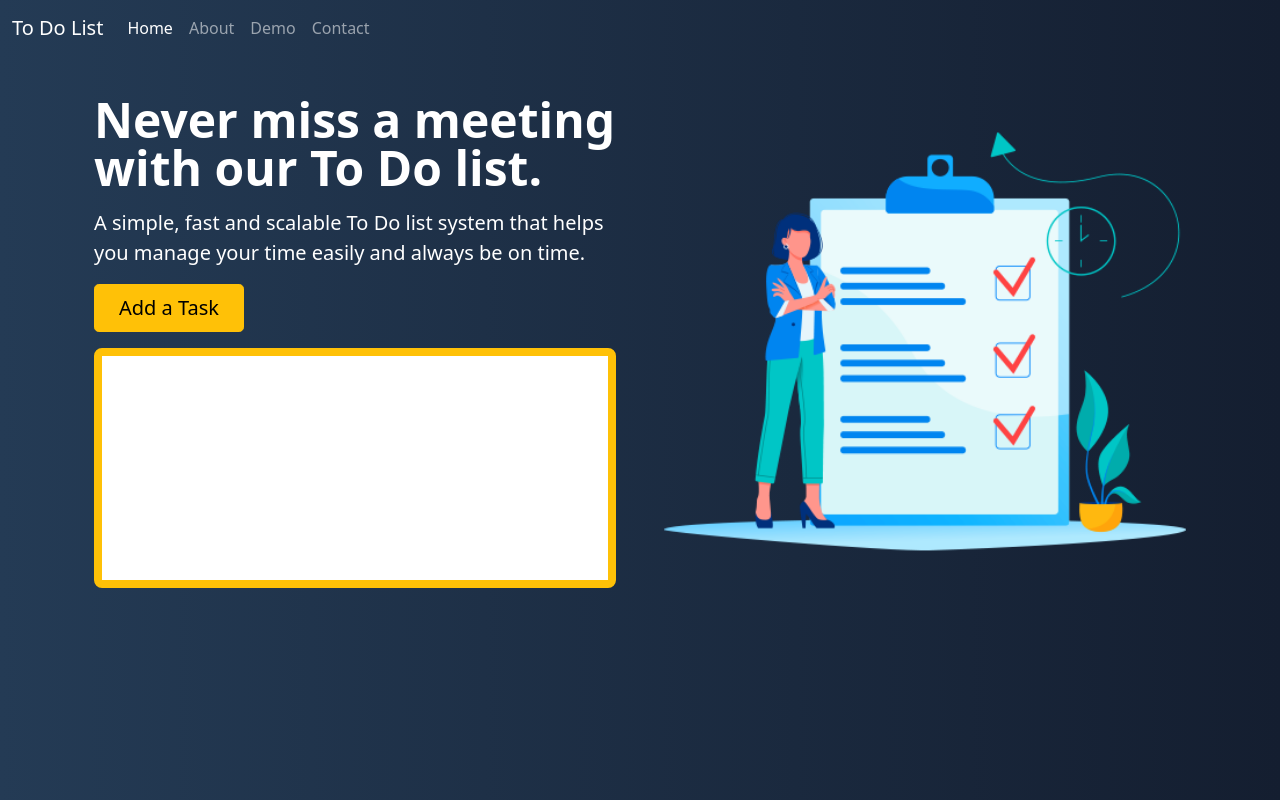
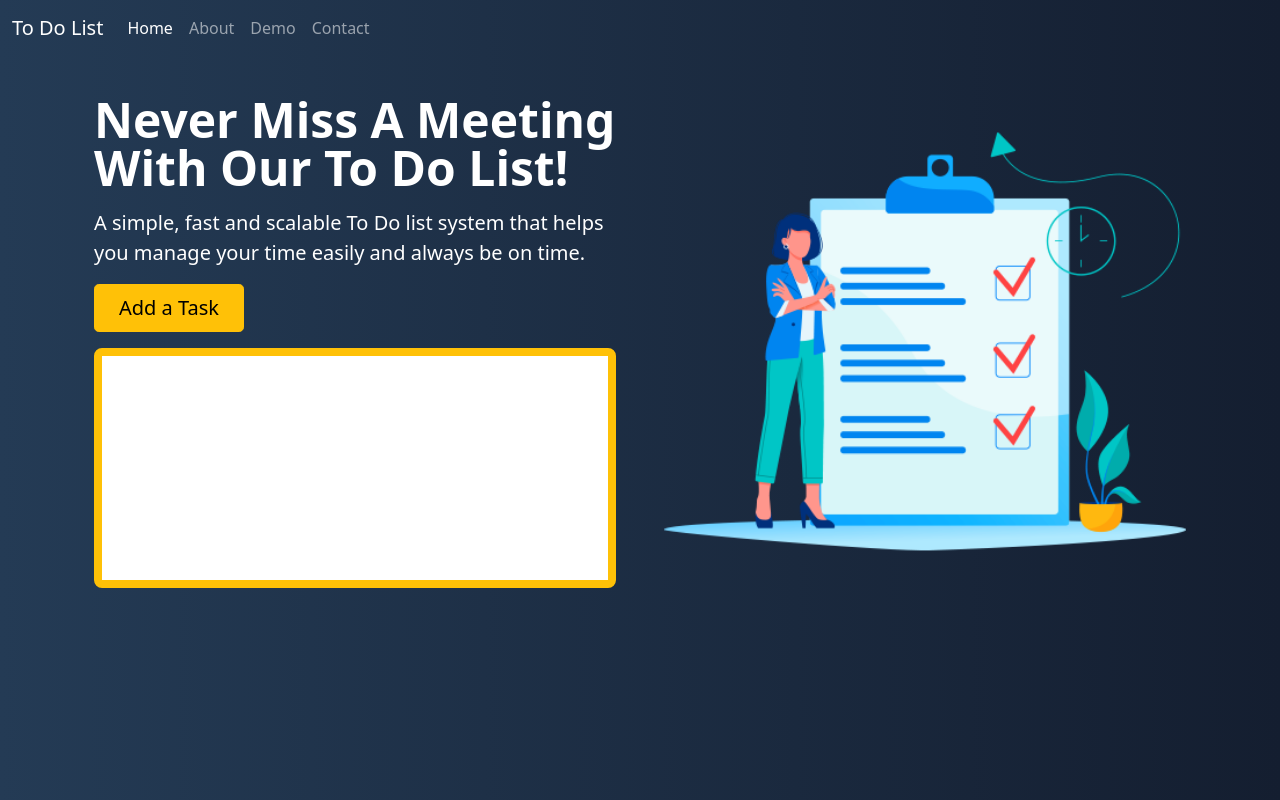
Before and after one commit to jones3al/firstproject, a plain HTML site: page index.html in a window 1280 px wide. Drawn offline with nearby package versions, Linux system fonts and the light colour scheme.

Commit message:
fix typos

```diff
--- a/index.html
+++ b/index.html
@@ -52,7 +52,7 @@
                         loading="lazy">
                 </div>
                 <div class="col-lg-6">
-                    <h1 class="display-5 fw-bold lh-1 mb-3">Never miss a meeting with our To Do list.</h1>
+                    <h1 class="display-5 fw-bold lh-1 mb-3">Never Miss A Meeting With Our To Do List!</h1>
                     <p class="lead">A simple, fast and scalable To Do list system that helps you manage your time easily
                         and always be on time.
                     </p>
```
